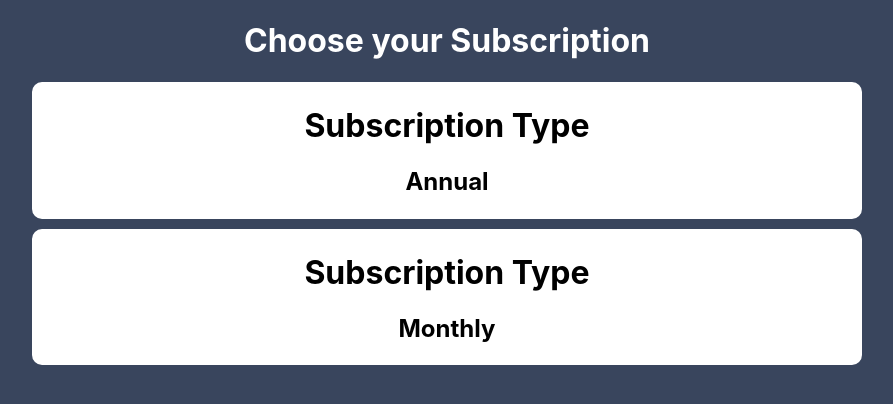
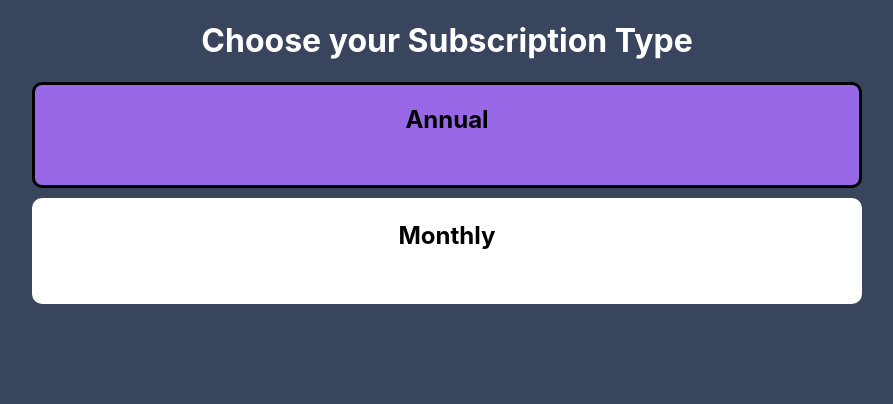
Before and after one commit to maraesa100/so-fe, a React (Create React App) app: page / in a window 1280 px wide. Shown: the top 404 px of the page, without its empty margins (193-1086 px from the left). Built offline with nearby package versions, Linux system fonts and the light colour scheme.

Commit message:
plan toggle working

```diff
--- a/src/App.js
+++ b/src/App.js
@@ -2,22 +2,13 @@ import React from 'react'
 // import logo from './logo.svg'
 import { Counter } from './features/counter/Counter'
 import './App.css'
-import { SubscriptionBox } from './features/subscription/SubscriptionBox'
+import { ToggleSubscriptionTypes } from './features/subscription/ToggleSubscriptionTypes'
 
 function App() {
   return (
     <div className='stockopedia-app-container'>
       <div className='stockopedia-subscription-container'>
-        <h1>Choose your Subscription</h1>
-        <SubscriptionBox
-          selected
-          subscriptionType='Annual'
-          onClick={() => console.log('annual clicked')}
-        />
-        <SubscriptionBox
-          subscriptionType='Monthly'
-          onClick={() => console.log('monthly clicked')}
-        />
+        <ToggleSubscriptionTypes />
       </div>
     </div>
   )
--- a/src/features/Subscription/SubscriptionBox.js
+++ b/src/features/Subscription/SubscriptionBox.js
@@ -1,22 +1,16 @@
 import React from 'react'
-import { useSelector, useDispatch } from 'react-redux'
-import { subscription } from './subscriptionSlice'
 import styles from './SubscriptionBoxStyles.css'
 
-// var classNames = require('./node_modules/classnames')
-
 export function SubscriptionBox(props) {
-  const sub = useSelector(subscription)
   return (
     <div
       onClick={() => props.onClick()}
-      // className={classNames(
-      //   'stockopedia-subscription-box-container ',
-      //   props.selected && 'stockopedia-subscription-box-container-active '
-      // )}
-      className={'stockopedia-subscription-box-container '}
+      className={
+        !props.selected
+          ? 'stockopedia-subscription-box-container'
+          : 'stockopedia-subscription-box-container active'
+      }
     >
-      <h1>Subscription Type</h1>
       <h2>{props.subscriptionType && props.subscriptionType}</h2>
     </div>
   )
--- a/src/features/Subscription/SubscriptionBoxStyles.css
+++ b/src/features/Subscription/SubscriptionBoxStyles.css
@@ -9,7 +9,7 @@
   margin: 10px;
 }
 
-.stockopedia-subscription-box-container-active {
+.active {
   background-color: rgb(152, 104, 230);
   border: 3px solid black;
 }
--- /dev/null
+++ b/src/features/Subscription/ToggleSubscriptionTypes.js
@@ -0,0 +1,24 @@
+import React from 'react'
+import { SubscriptionBox } from './SubscriptionBox'
+import { useSelector, useDispatch } from 'react-redux'
+import { subscription, selectAnnual, selectMonthly } from './subscriptionSlice'
+
+export function ToggleSubscriptionTypes() {
+  const sub = useSelector(subscription)
+  const dispatch = useDispatch()
+  return (
+    <div>
+      <h1>Choose your Subscription Type</h1>
+      <SubscriptionBox
+        selected={sub === 'annual'}
+        subscriptionType='Annual'
+        onClick={() => dispatch(selectAnnual())}
+      />
+      <SubscriptionBox
+        selected={sub === 'monthly'}
+        subscriptionType='Monthly'
+        onClick={() => dispatch(selectMonthly())}
+      />
+    </div>
+  )
+}
--- a/src/features/Subscription/subscriptionSlice.js
+++ b/src/features/Subscription/subscriptionSlice.js
@@ -5,19 +5,20 @@ export const subscriptionSlice = createSlice({
     value: 'annual'
   },
   reducers: {
-    toggleSubscription: state => {
-      state.value += 1
-
-      if (state.value === 'annual') {
-        state.value = 'monthly'
-      } else if (state.value === 'monthly') {
-        state.value = 'annual'
-      }
+    selectAnnual: state => {
+      // Redux Toolkit allows us to write "mutating" logic in reducers. It
+      // doesn't actually mutate the state because it uses the Immer library,
+      // which detects changes to a "draft state" and produces a brand new
+      // immutable state based off those changes
+      state.value = 'annual'
+    },
+    selectMonthly: state => {
+      state.value = 'monthly'
     }
   }
 })
 
-export const { toggleSubscription } = subscriptionSlice.actions
+export const { selectAnnual, selectMonthly } = subscriptionSlice.actions
 
 export const subscription = state => state.subscription.value
 
```
